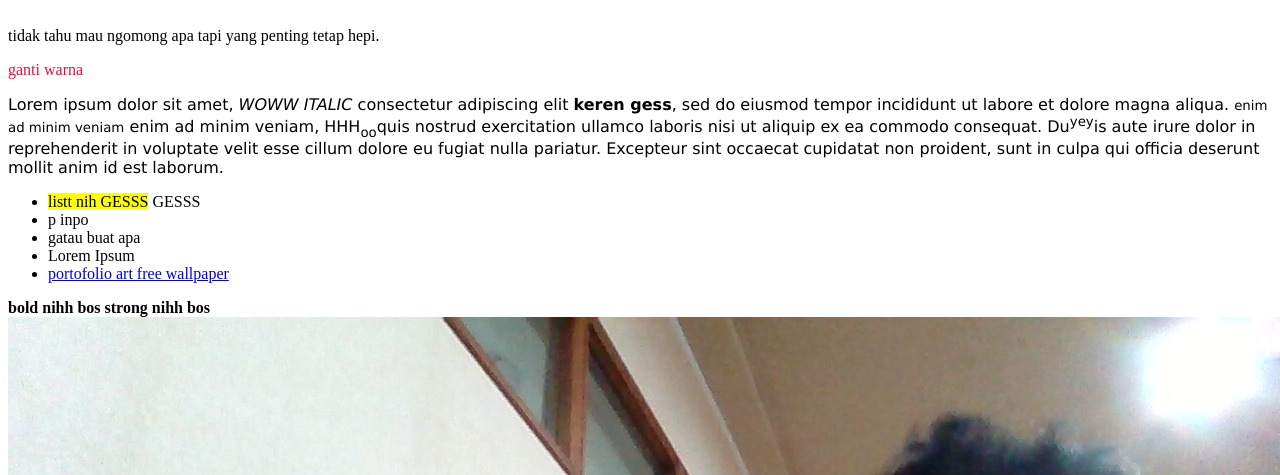
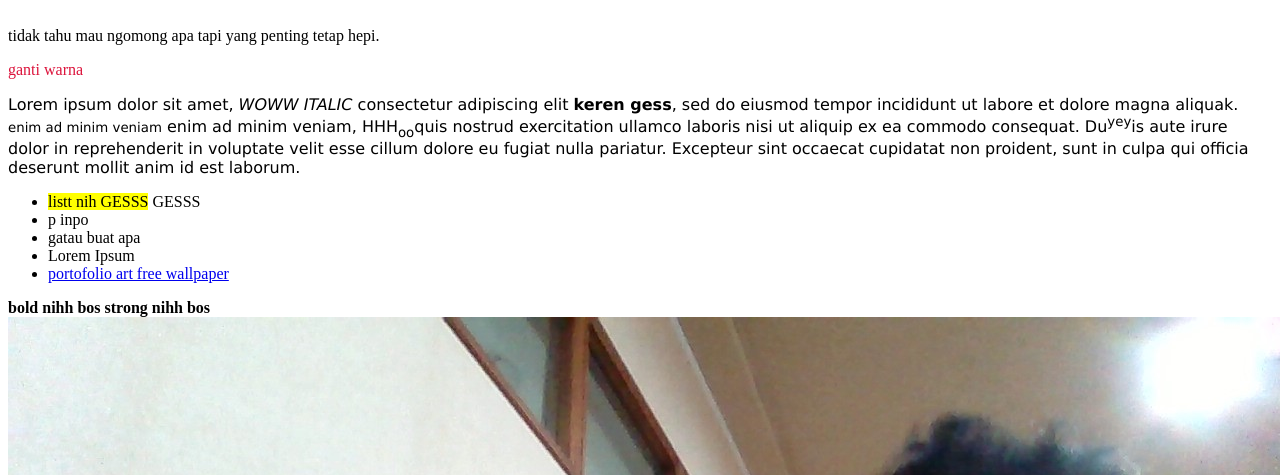
Before and after one commit to ihsankhwaritsmi/web-programming-pweb-g, a plain HTML site: page index.html in a window 1280 px wide. Shown: the part 325-800 px from the top of the page. Drawn offline with Linux system fonts and the light colour scheme.

Commit message:
Update index.html

```diff
--- a/index.html
+++ b/index.html
@@ -16,7 +16,7 @@
     <p style="font-size: 300%;">GANTI FONT SIZE</p>
     <p>tidak tahu mau ngomong apa tapi yang penting tetap hepi.</p>
     <p style="color:crimson">ganti warna</p>
-    <p style="font-family: verdana;">Lorem ipsum dolor sit amet, <i>WOWW ITALIC</i> consectetur adipiscing elit <b>keren gess</b>, sed do eiusmod tempor incididunt ut labore et dolore magna aliqua. <small>enim ad minim veniam</small> enim ad minim veniam, HHH<sub>oo</sub>quis nostrud exercitation ullamco laboris nisi ut aliquip ex ea commodo consequat. Du<sup>yey</sup>is aute irure dolor in reprehenderit in voluptate velit esse cillum dolore eu fugiat nulla pariatur. Excepteur sint occaecat cupidatat non proident, sunt in culpa qui officia deserunt mollit anim id est laborum.</p>
+    <p style="font-family: verdana;">Lorem ipsum dolor sit amet, <i>WOWW ITALIC</i> consectetur adipiscing elit <b>keren gess</b>, sed do eiusmod tempor incididunt ut labore et dolore magna aliquak. <small>enim ad minim veniam</small> enim ad minim veniam, HHH<sub>oo</sub>quis nostrud exercitation ullamco laboris nisi ut aliquip ex ea commodo consequat. Du<sup>yey</sup>is aute irure dolor in reprehenderit in voluptate velit esse cillum dolore eu fugiat nulla pariatur. Excepteur sint occaecat cupidatat non proident, sunt in culpa qui officia deserunt mollit anim id est laborum.</p>
     <ul>
         <li><mark>listt nih GESSS</mark> GESSS</li>
         <li>p inpo</li>
```
